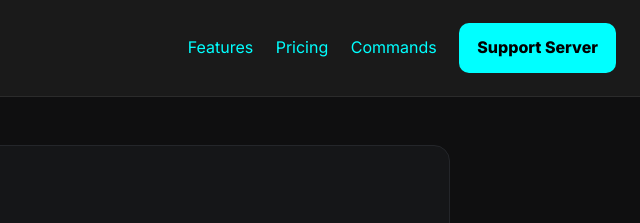
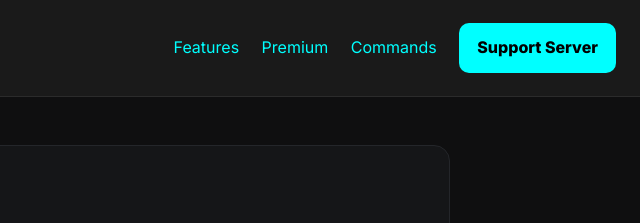
Before and after one commit to steppabot/veilbot, a plain HTML site: page terms/index.html in a window 1280 px wide. Shown: the top 223 px of the page, 640-1280 px from the left. Drawn offline with Linux system fonts and the light colour scheme.

Commit message:
Update index.html

```diff
--- a/terms/index.html
+++ b/terms/index.html
@@ -75,13 +75,13 @@
     <button class="menu-toggle" aria-label="Open menu" aria-expanded="false"><span></span><span></span><span></span></button>
     <div class="links">
       <a href="/#features">Features</a>
-      <a href="/#pricing">Pricing</a>
+      <a href="/#pricing">Premium</a>
       <a href="/#commands">Commands</a>
       <a class="btn" href="https://discord.gg/veilbot">Support Server</a>
     </div>
     <div class="mobile-menu">
       <a href="/#features">Features</a>
-      <a href="/#pricing">Pricing</a>
+      <a href="/#pricing">Premium</a>
       <a href="/#commands">Commands</a>
       <a class="btn" href="https://discord.gg/veilbot">Support Server</a>
     </div>
```
